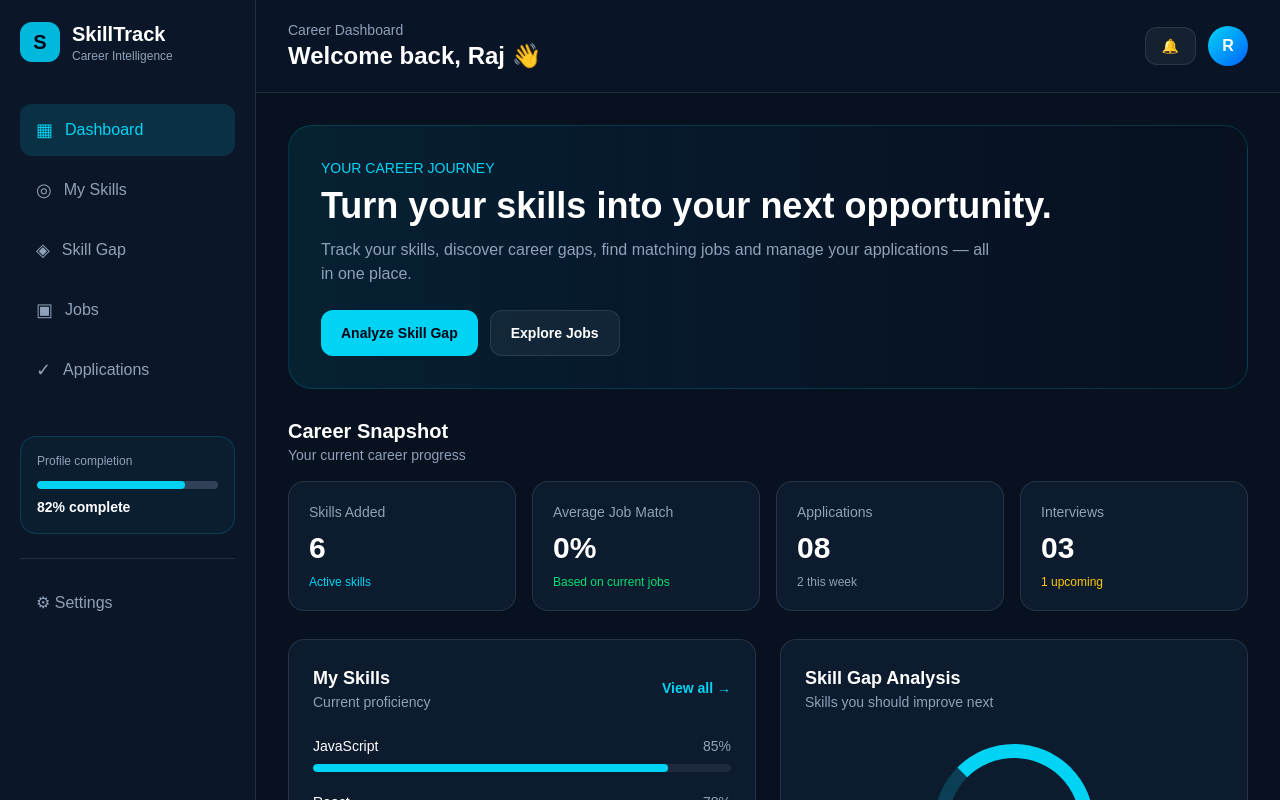
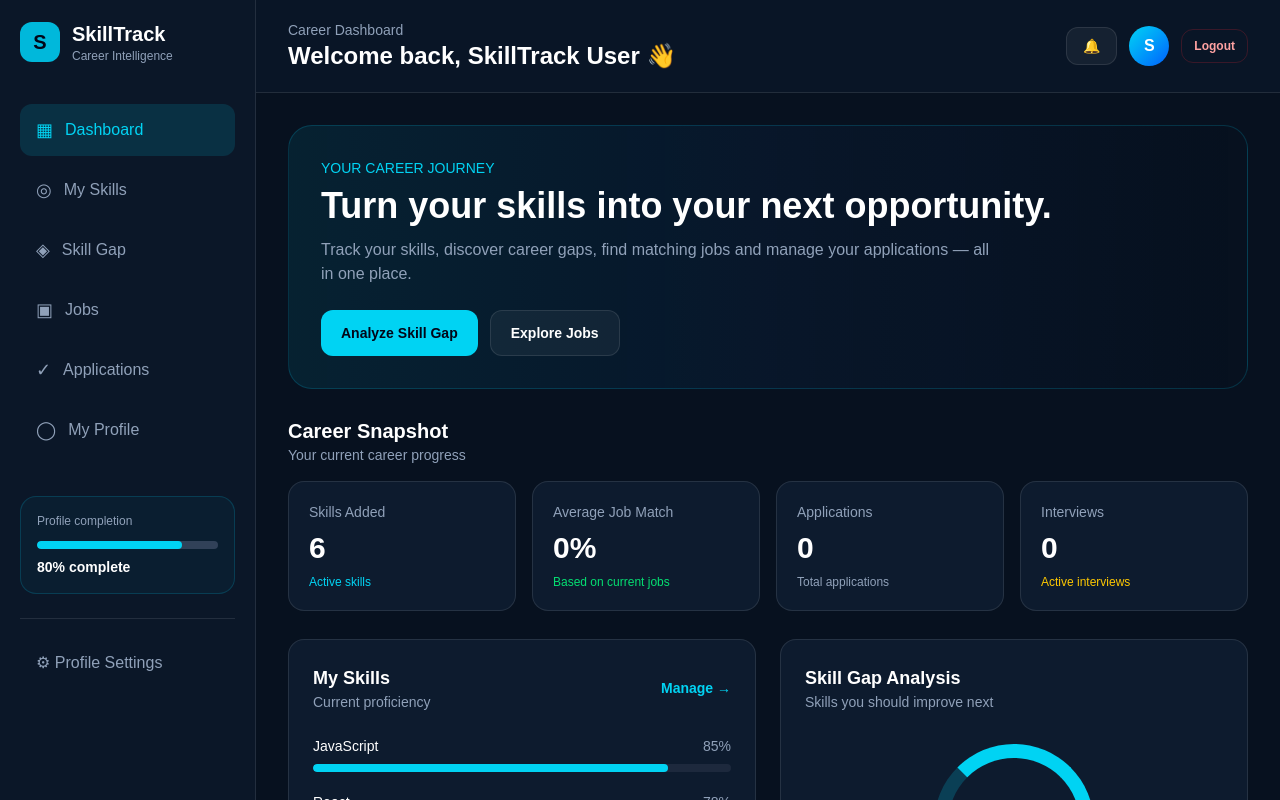
Before and after one commit to rajbhartiya1/skilltrack, a Next.js app: page / in a window 1280 px wide. Shown: the top 800 px of the page. Built offline with nearby package versions, Linux system fonts and the light colour scheme; no server answers; the database is empty.

Commit message:
Auto update

```diff
--- a/app/page.tsx
+++ b/app/page.tsx
@@ -1,26 +1,15 @@
 "use client";
 
-import { useEffect, useState } from "react";
+import { useEffect, useMemo, useState } from "react";
 import { useRouter } from "next/navigation";
 import { getJobs } from "../lib/jobs";
 import { calculateSkillGap } from "../lib/skillGap";
+import { supabase } from "../lib/supabase";
 
-const skills = [
-  { name: "JavaScript", level: 85 },
-  { name: "React", level: 78 },
-  { name: "Next.js", level: 72 },
-  { name: "Node.js", level: 68 },
-  { name: "SQL", level: 62 },
-  { name: "Python", level: 55 },
-];
-
-const userSkills = [
-  "JavaScript",
-  "React",
-  "Next.js",
-  "Node.js",
-  "SQL",
-];
+type Skill = {
+  name: string;
+  level: number;
+};
 
 type Job = {
   id: string;
@@ -32,7 +21,28 @@ type Job = {
   created_at: string;
 };
 
-const applications = [
+type Application = {
+  id: string;
+  status: "Wishlist" | "Applied" | "Interview" | "Offer";
+  job_id: string;
+};
+
+type DashboardApplication = {
+  company: string;
+  role: string;
+  status: string;
+};
+
+const defaultSkills: Skill[] = [
+  { name: "JavaScript", level: 85 },
+  { name: "React", level: 78 },
+  { name: "Next.js", level: 72 },
+  { name: "Node.js", level: 68 },
+  { name: "SQL", level: 62 },
+  { name: "Python", level: 55 },
+];
+
+const fallbackApplications: DashboardApplication[] = [
   {
     company: "TechNova Solutions",
     role: "Junior Developer",
@@ -53,13 +63,106 @@ const applications = [
 export default function Home() {
   const router = useRouter();
 
+  const [userName, setUserName] = useState("SkillTrack User");
+  const [skills, setSkills] = useState<Skill[]>(defaultSkills);
   const [jobs, setJobs] = useState<Job[]>([]);
+  const [applications, setApplications] = useState<Application[]>([]);
+  const [dashboardApplications, setDashboardApplications] =
+    useState<DashboardApplication[]>(fallbackApplications);
+
   const [loadingJobs, setLoadingJobs] = useState(true);
+  const [loadingProfile, setLoadingProfile] = useState(true);
+  const [loadingApplications, setLoadingApplications] = useState(true);
+
   const [jobError, setJobError] = useState("");
 
+  const goTo = (path: string) => {
+    router.push(path);
+  };
+
   useEffect(() => {
+    async function loadDashboard() {
+      await Promise.all([
+        loadProfile(),
+        loadJobs(),
+        loadApplications(),
+      ]);
+    }
+
+    loadDashboard();
+  }, []);
+
+  async function loadProfile() {
+    setLoadingProfile(true);
+
+    const {
+      data: { user },
+    } = await supabase.auth.getUser();
+
+    if (!user) {
+      setLoadingProfile(false);
+      return;
+    }
+
+    const { data, error } = await supabase
+      .from("profiles")
+      .select("full_name, skills")
+      .eq("id", user.id)
+      .maybeSingle();
+
+    if (error) {
+      console.error("Profile error:", error.message);
+      setLoadingProfile(false);
+      return;
+    }
+
+    if (data) {
+      if (data.full_name) {
+        setUserName(data.full_name);
+      }
+
+      if (Array.isArray(data.skills) && data.skills.length > 0) {
+        const validSkills = data.skills.filter(
+          (skill: unknown): skill is Skill =>
+            typeof skill === "object" &&
+            skill !== null &&
+            "name" in skill &&
+            "level" in skill
+        );
+
+        if (validSkills.length > 0) {
+          setSkills(validSkills);
+        }
+      }
+    } else {
+      const fallbackName =
+        user.user_metadata?.full_name ||
+        user.user_metadata?.name ||
+        user.email?.split("@")[0] ||
+        "SkillTrack User";
+
+      setUserName(fallbackName);
+
+      const { error: insertError } = await supabase
+        .from("profiles")
+        .insert({
+          id: user.id,
+          full_name: fallbackName,
+          skills: defaultSkills,
+          bio: "",
+        });
+
+      if (insertError) {
+        console.error("Profile creation error:", insertError.message);
+      }
+    }
+
+    setLoadingProfile(false);
+  }
+
   async function loadJobs() {
     setLoadingJobs(true);
+    setJobError("");
 
     try {
       const data = await getJobs();
@@ -72,15 +175,84 @@ export default function Home() {
     }
   }
 
-    loadJobs();
-  }, []);
+  async function loadApplications() {
+    setLoadingApplications(true);
 
-  const jobMatches = jobs.map((job) => {
+    const {
+      data: { user },
+    } = await supabase.auth.getUser();
+
+    if (!user) {
+      setApplications([]);
+      setLoadingApplications(false);
+      return;
+    }
+
+    const { data, error } = await supabase
+      .from("applications")
+      .select("id, status, job_id")
+      .eq("user_id", user.id)
+      .order("applied_at", { ascending: false });
+
+    if (error) {
+      console.error("Applications error:", error.message);
+      setLoadingApplications(false);
+      return;
+    }
+
+    const applicationRows = (data || []) as Application[];
+
+    setApplications(applicationRows);
+
+    if (applicationRows.length > 0) {
+      const jobIds = applicationRows.map(
+        (application) => application.job_id
+      );
+
+      const { data: jobData } = await supabase
+        .from("jobs")
+        .select("id, title, company")
+        .in("id", jobIds);
+
+      const jobRows = jobData || [];
+
+      const combined = applicationRows
+        .slice(0, 3)
+        .map((application) => {
+          const job = jobRows.find(
+            (item) => item.id === application.job_id
+          );
+
+          return {
+            company: job?.company || "Unknown Company",
+            role: job?.title || "Unknown Job",
+            status: application.status,
+          };
+        });
+
+      setDashboardApplications(combined);
+    } else {
+      setDashboardApplications([]);
+    }
+
+    setLoadingApplications(false);
+  }
+
+  const userSkillNames = useMemo(
+    () => skills.map((skill) => skill.name),
+    [skills]
+  );
+
+  const jobMatches = useMemo(() => {
+    return jobs.map((job) => {
       const requiredSkills = Array.isArray(job.required_skills)
         ? job.required_skills
         : [];
 
-    const gap = calculateSkillGap(userSkills, requiredSkills);
+      const gap = calculateSkillGap(
+        userSkillNames,
+        requiredSkills
+      );
 
       return {
         ...job,
@@ -90,6 +262,7 @@ export default function Home() {
         missingSkills: gap.missingSkills,
       };
     });
+  }, [jobs, userSkillNames]);
 
   const averageMatch =
     jobMatches.length > 0
@@ -102,20 +275,41 @@ export default function Home() {
       : 0;
 
   const topMissingSkills = Array.from(
-    new Set(jobMatches.flatMap((job) => job.missingSkills))
+    new Set(
+      jobMatches.flatMap((job) => job.missingSkills)
+    )
   ).slice(0, 3);
 
-  const goTo = (path: string) => {
-    router.push(path);
-  };
+  const applicationCount = applications.length;
+
+  const interviewCount = applications.filter(
+    (application) => application.status === "Interview"
+  ).length;
+
+  const offerCount = applications.filter(
+    (application) => application.status === "Offer"
+  ).length;
+
+  const profileCompletion = Math.min(
+    100,
+    Math.round(
+      40 +
+        (userName !== "SkillTrack User" ? 20 : 0) +
+        (skills.length > 0 ? 20 : 0) +
+        (skills.length >= 5 ? 20 : 0)
+    )
+  );
+
+  async function logout() {
+    await supabase.auth.signOut();
+    window.location.href = "/login";
+  }
 
   return (
     <main className="min-h-screen bg-[#07111f] text-white">
       <div className="flex min-h-screen">
-
         {/* SIDEBAR */}
         <aside className="hidden w-64 border-r border-white/10 bg-[#0b1728] p-5 md:block">
-
           <div className="mb-10 flex items-center gap-3">
             <div className="flex h-10 w-10 items-center justify-center rounded-xl bg-cyan-500 text-xl font-bold text-slate-950">
               S
@@ -123,6 +317,7 @@ export default function Home() {
 
             <div>
               <h1 className="text-xl font-bold">SkillTrack</h1>
+
               <p className="text-xs text-slate-400">
                 Career Intelligence
               </p>
@@ -130,7 +325,6 @@ export default function Home() {
           </div>
 
           <nav className="space-y-2">
-
             <button
               onClick={() => goTo("/")}
               className="flex w-full items-center gap-3 rounded-xl bg-cyan-500/15 px-4 py-3 text-left text-cyan-400 transition hover:bg-cyan-500/20"
@@ -171,6 +365,13 @@ export default function Home() {
               Applications
             </button>
 
+            <button
+              onClick={() => goTo("/profile")}
+              className="flex w-full items-center gap-3 rounded-xl px-4 py-3 text-left text-slate-400 transition hover:bg-white/5 hover:text-white"
+            >
+              <span className="text-lg">◯</span>
+              My Profile
+            </button>
           </nav>
 
           <div className="mt-10 rounded-2xl border border-cyan-500/20 bg-cyan-500/5 p-4">
@@ -179,35 +380,41 @@ export default function Home() {
             </p>
 
             <div className="mt-3 h-2 overflow-hidden rounded-full bg-slate-700">
-              <div className="h-full w-[82%] rounded-full bg-cyan-400" />
+              <div
+                className="h-full rounded-full bg-cyan-400"
+                style={{
+                  width: `${profileCompletion}%`,
+                }}
+              />
             </div>
 
             <p className="mt-2 text-sm font-semibold">
-              82% complete
+              {profileCompletion}% complete
             </p>
           </div>
 
           <div className="mt-6 border-t border-white/10 pt-5">
-            <button className="flex w-full items-center gap-3 rounded-xl px-4 py-3 text-slate-400 hover:bg-white/5 hover:text-white">
-              ⚙ Settings
+            <button
+              onClick={() => goTo("/profile")}
+              className="flex w-full items-center gap-3 rounded-xl px-4 py-3 text-slate-400 hover:bg-white/5 hover:text-white"
+            >
+              ⚙ Profile Settings
             </button>
           </div>
-
         </aside>
 
         {/* MAIN */}
         <section className="flex-1">
-
           {/* TOP BAR */}
           <header className="flex items-center justify-between border-b border-white/10 bg-[#0b1728]/80 px-5 py-5 backdrop-blur md:px-8">
-
             <div>
               <p className="text-sm text-slate-400">
                 Career Dashboard
               </p>
 
               <h2 className="text-xl font-bold md:text-2xl">
-                Welcome back, Raj 👋
+                Welcome back,{" "}
+                {loadingProfile ? "..." : userName} 👋
               </h2>
             </div>
 
@@ -216,20 +423,26 @@ export default function Home() {
                 🔔
               </button>
 
-              <div className="flex h-10 w-10 items-center justify-center rounded-full bg-gradient-to-br from-cyan-400 to-blue-600 font-bold">
-                R
+              <button
+                onClick={() => goTo("/profile")}
+                className="flex h-10 w-10 items-center justify-center rounded-full bg-gradient-to-br from-cyan-400 to-blue-600 font-bold"
+              >
+                {userName.charAt(0).toUpperCase()}
+              </button>
+
+              <button
+                onClick={logout}
+                className="hidden rounded-xl border border-red-500/20 px-3 py-2 text-xs font-semibold text-red-300 hover:bg-red-500/10 sm:block"
+              >
+                Logout
+              </button>
             </div>
-            </div>
-
           </header>
 
           <div className="space-y-7 p-5 md:p-8">
-
             {/* HERO */}
             <div className="rounded-3xl border border-cyan-500/20 bg-gradient-to-r from-cyan-500/10 via-blue-500/5 to-transparent p-6 md:p-8">
-
               <div className="max-w-3xl">
-
                 <p className="mb-2 text-sm font-medium text-cyan-400">
                   YOUR CAREER JOURNEY
                 </p>
@@ -245,7 +458,6 @@ export default function Home() {
                 </p>
 
                 <div className="mt-6 flex flex-wrap gap-3">
-
                   <button
                     onClick={() => goTo("/skill-gap")}
                     className="rounded-xl bg-cyan-400 px-5 py-3 text-sm font-bold text-slate-950 transition hover:bg-cyan-300"
@@ -259,14 +471,12 @@ export default function Home() {
                   >
                     Explore Jobs
                   </button>
-
                 </div>
               </div>
             </div>
 
             {/* CAREER SNAPSHOT */}
             <div>
-
               <div className="mb-4">
                 <h3 className="text-xl font-bold">
                   Career Snapshot
@@ -278,7 +488,6 @@ export default function Home() {
               </div>
 
               <div className="grid gap-4 sm:grid-cols-2 lg:grid-cols-4">
-
                 <div className="rounded-2xl border border-white/10 bg-[#0d1b2e] p-5">
                   <p className="text-sm text-slate-400">
                     Skills Added
@@ -313,11 +522,11 @@ export default function Home() {
                   </p>
 
                   <p className="mt-2 text-3xl font-bold">
-                    08
+                    {loadingApplications ? "..." : applicationCount}
                   </p>
 
                   <p className="mt-2 text-xs text-slate-400">
-                    2 this week
+                    Total applications
                   </p>
                 </div>
 
@@ -327,25 +536,21 @@ export default function Home() {
                   </p>
 
                   <p className="mt-2 text-3xl font-bold">
-                    03
+                    {loadingApplications ? "..." : interviewCount}
                   </p>
 
                   <p className="mt-2 text-xs text-yellow-400">
-                    1 upcoming
+                    Active interviews
                   </p>
                 </div>
-
               </div>
             </div>
 
             {/* SKILLS + SKILL GAP */}
             <div className="grid gap-6 lg:grid-cols-2">
-
               {/* MY SKILLS */}
               <div className="rounded-2xl border border-white/10 bg-[#0d1b2e] p-6">
-
                 <div className="mb-6 flex items-center justify-between">
-
                   <div>
                     <h3 className="text-lg font-bold">
                       My Skills
@@ -357,19 +562,16 @@ export default function Home() {
                   </div>
 
                   <button
-                    onClick={() => goTo("/skills")}
+                    onClick={() => goTo("/profile")}
                     className="text-sm font-semibold text-cyan-400"
                   >
-                    View all →
+                    Manage →
                   </button>
-
                 </div>
 
                 <div className="space-y-5">
-
                   {skills.map((skill) => (
                     <div key={skill.name}>
-
                       <div className="mb-2 flex justify-between text-sm">
                         <span className="font-medium">
                           {skill.name}
@@ -381,25 +583,20 @@ export default function Home() {
                       </div>
 
                       <div className="h-2 overflow-hidden rounded-full bg-slate-800">
-
                         <div
                           className="h-full rounded-full bg-cyan-400"
                           style={{
                             width: `${skill.level}%`,
                           }}
                         />
-
                       </div>
-
                     </div>
                   ))}
-
                 </div>
               </div>
 
               {/* SKILL GAP */}
               <div className="rounded-2xl border border-white/10 bg-[#0d1b2e] p-6">
-
                 <div className="mb-5">
                   <h3 className="text-lg font-bold">
                     Skill Gap Analysis
@@ -411,11 +608,8 @@ export default function Home() {
                 </div>
 
                 <div className="flex items-center justify-center py-3">
-
                   <div className="flex h-40 w-40 items-center justify-center rounded-full border-[14px] border-cyan-400/20 border-t-cyan-400 border-r-cyan-400">
-
                     <div className="text-center">
-
                       <p className="text-3xl font-bold">
                         {averageMatch}%
                       </p>
@@ -423,22 +617,17 @@ export default function Home() {
                       <p className="text-xs text-slate-400">
                         Job Readiness
                       </p>
-
                     </div>
-
                   </div>
-
                 </div>
 
                 <div className="mt-4 space-y-3">
-
                   {topMissingSkills.length > 0 ? (
                     topMissingSkills.map((skill) => (
                       <div
                         key={skill}
                         className="flex items-center justify-between rounded-xl bg-white/5 p-3"
                       >
-
                         <div>
                           <p className="font-medium">
                             {skill}
@@ -452,7 +641,6 @@ export default function Home() {
                         <span className="rounded-lg bg-red-500/10 px-3 py-1 text-xs text-red-400">
                           Missing
                         </span>
-
                       </div>
                     ))
                   ) : (
@@ -460,7 +648,6 @@ export default function Home() {
                       Great! No major skill gaps found.
                     </div>
                   )}
-
                 </div>
 
                 <button
@@ -469,16 +656,12 @@ export default function Home() {
                 >
                   View Full Skill Gap →
                 </button>
-
               </div>
-
             </div>
 
             {/* RECOMMENDED JOBS */}
             <div>
-
               <div className="mb-4 flex items-center justify-between">
-
                 <div>
                   <h3 className="text-xl font-bold">
                     Recommended Jobs
@@ -495,7 +678,6 @@ export default function Home() {
                 >
                   View all →
                 </button>
-
               </div>
 
               {loadingJobs ? (
@@ -512,17 +694,13 @@ export default function Home() {
                 </div>
               ) : (
                 <div className="grid gap-4 lg:grid-cols-3">
-
-                  {jobMatches.map((job) => (
+                  {jobMatches.slice(0, 3).map((job) => (
                     <div
                       key={job.id}
                       className="rounded-2xl border border-white/10 bg-[#0d1b2e] p-5 transition hover:-translate-y-1 hover:border-cyan-500/30"
                     >
-
                       <div className="flex items-start justify-between gap-3">
-
                         <div>
-
                           <p className="text-xs text-slate-500">
                             FULL TIME
                           </p>
@@ -534,11 +712,9 @@ export default function Home() {
                           <p className="mt-1 text-sm text-slate-400">
                             {job.company}
                           </p>
-
                         </div>
 
                         <div className="rounded-xl bg-green-500/10 px-3 py-2 text-center">
-
                           <p className="text-lg font-bold text-green-400">
                             {job.matchPercentage}%
                           </p>
@@ -546,9 +722,7 @@ export default function Home() {
                           <p className="text-[10px] text-green-400">
                             MATCH
                           </p>
-
                         </div>
-
                       </div>
 
                       <p className="mt-4 text-xs text-slate-500">
@@ -556,9 +730,7 @@ export default function Home() {
                       </p>
 
                       <div className="mt-5 flex flex-wrap gap-2">
-
                         {job.required_skills.map((skill) => {
-
                           const matched = job.matchedSkills.some(
                             (item) =>
                               item.toLowerCase() ===
@@ -579,12 +751,10 @@ export default function Home() {
                             </span>
                           );
                         })}
-
                       </div>
 
                       {job.missingSkills.length > 0 && (
                         <div className="mt-4 rounded-xl bg-red-500/5 p-3">
-
                           <p className="text-xs font-semibold text-red-400">
                             Skills to improve
                           </p>
@@ -592,7 +762,6 @@ export default function Home() {
                           <p className="mt-1 text-xs text-slate-400">
                             {job.missingSkills.join(", ")}
                           </p>
-
                         </div>
                       )}
 
@@ -602,20 +771,15 @@ export default function Home() {
                       >
                         View Job
                       </button>
-
                     </div>
                   ))}
-
                 </div>
               )}
-
             </div>
 
             {/* APPLICATION TRACKER */}
             <div className="rounded-2xl border border-white/10 bg-[#0d1b2e] p-6">
-
               <div className="mb-5 flex items-center justify-between">
-
                 <div>
                   <h3 className="text-lg font-bold">
                     Application Tracker
@@ -632,19 +796,25 @@ export default function Home() {
                 >
                   Manage →
                 </button>
-
               </div>
 
+              {loadingApplications ? (
+                <div className="rounded-xl bg-white/[0.03] p-6 text-center text-sm text-slate-400">
+                  Loading applications...
+                </div>
+              ) : dashboardApplications.length === 0 ? (
+                <div className="rounded-xl bg-white/[0.03] p-6 text-center text-sm text-slate-400">
+                  No applications yet. Explore jobs and apply to
+                  your first opportunity.
+                </div>
+              ) : (
                 <div className="grid gap-3 md:grid-cols-3">
-
-                {applications.map((application) => (
+                  {dashboardApplications.map((application, index) => (
                     <div
-                    key={application.company}
+                      key={`${application.company}-${index}`}
                       className="rounded-xl border border-white/5 bg-white/[0.03] p-4"
                     >
-
                       <div className="flex items-center justify-between gap-3">
-
                         <div>
                           <p className="font-semibold">
                             {application.role}
@@ -661,33 +831,27 @@ export default function Home() {
                               ? "bg-green-500/10 text-green-400"
                               : application.status === "Applied"
                                 ? "bg-blue-500/10 text-blue-400"
+                                : application.status === "Offer"
+                                  ? "bg-purple-500/10 text-purple-400"
                                   : "bg-yellow-500/10 text-yellow-400"
                           }`}
                         >
                           {application.status}
                         </span>
-
                       </div>
-
                     </div>
                   ))}
-
                 </div>
-
+              )}
             </div>
 
             {/* FOOTER */}
             <div className="border-t border-white/10 pt-6 text-center text-xs text-slate-500">
               SkillTrack • Smart Skill & Employment Tracking Platform
             </div>
-
           </div>
-
         </section>
-
       </div>
-
-      <p> hi may name </p>
     </main>
   );
 }
```
Lines whose indentation alone changed are shown as unchanged.
